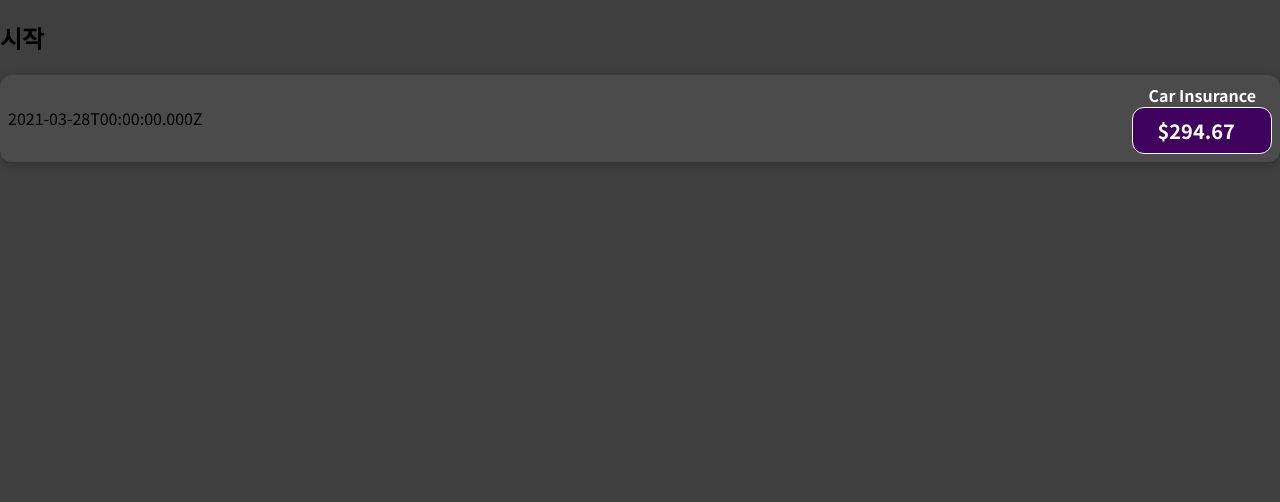
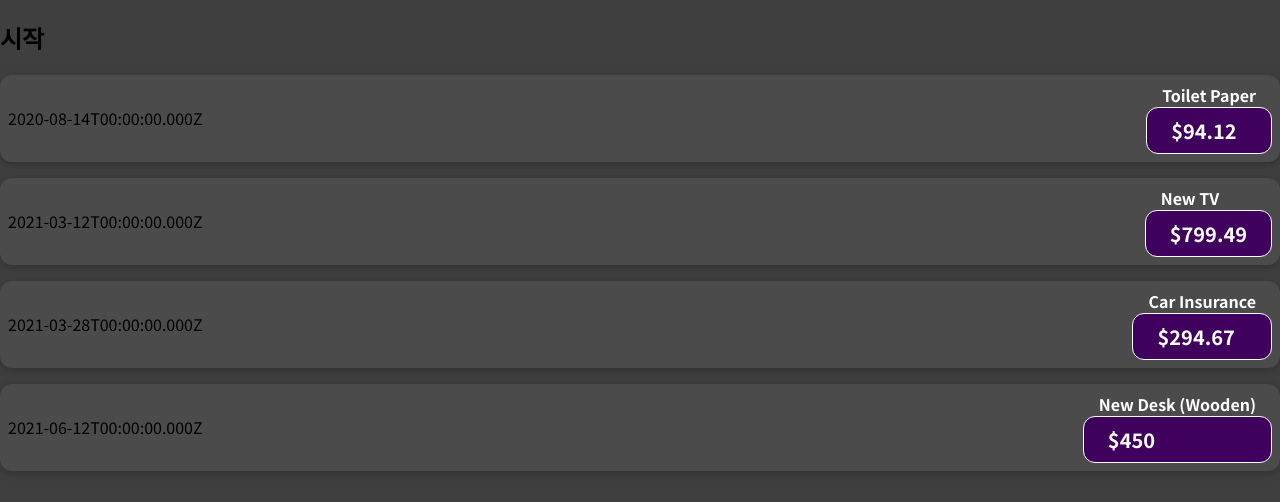
Before and after one commit to jieunheo/react, a JavaScript app in the folder 01-starting-setup/: page / in a window 1280 px wide. Shown: the top 502 px of the page. Built offline with nearby package versions, Linux system fonts and the light colour scheme.

Commit message:
props를 이용해서 데이터 전달하기

```diff
--- a/01-starting-setup/src/App.js
+++ b/01-starting-setup/src/App.js
@@ -1,10 +1,56 @@
 import ExpenseItem from "./components/ExpenseItem";
 
 function App() {
+  const expenses = [
+    {
+      id: 'e1',
+      title: 'Toilet Paper',
+      amount: 94.12,
+      date: new Date(2020, 7, 14),
+    },
+    {
+      id: 'e2',
+      title: 'New TV',
+      amount: 799.49,
+      date: new Date(2021, 2, 12)
+    },
+    {
+      id: 'e3',
+      title: 'Car Insurance',
+      amount: 294.67,
+      date: new Date(2021, 2, 28),
+    },
+    {
+      id: 'e4',
+      title: 'New Desk (Wooden)',
+      amount: 450,
+      date: new Date(2021, 5, 12),
+    },
+  ];
+
   return (
     <div>
       <h2>시작</h2>
-      <ExpenseItem></ExpenseItem>
+      <ExpenseItem
+        title={expenses[0].title}
+        amount={expenses[0].amount}
+        date={expenses[0].date}
+      ></ExpenseItem>
+      <ExpenseItem
+        title={expenses[1].title}
+        amount={expenses[1].amount}
+        date={expenses[1].date}
+      ></ExpenseItem>
+      <ExpenseItem
+        title={expenses[2].title}
+        amount={expenses[2].amount}
+        date={expenses[2].date}
+      ></ExpenseItem>
+      <ExpenseItem
+        title={expenses[3].title}
+        amount={expenses[3].amount}
+        date={expenses[3].date}
+      ></ExpenseItem>
     </div>
   );
 }
--- a/01-starting-setup/src/components/ExpenseItem.js
+++ b/01-starting-setup/src/components/ExpenseItem.js
@@ -1,16 +1,16 @@
 import './ExpenseItem.css';
 
-function ExpenseItem() {
+function ExpenseItem(props) {
   const expenseDate   = new Date(2021, 2, 28);
   const expenseTitle  = 'Car Insurance';
   const expenseAmount = 294.67;
 
   return (
     <div className="expense-item">
-      <div>{expenseDate.toISOString()}</div>
+      <div>{props.date.toISOString()}</div>
       <div className="expense-item__item__description">
-        <h2>{expenseTitle}</h2>
-        <div className="expense-item__price">${expenseAmount}</div>
+        <h2>{props.title}</h2>
+        <div className="expense-item__price">${props.amount}</div>
       </div>
     </div>
   );
```
